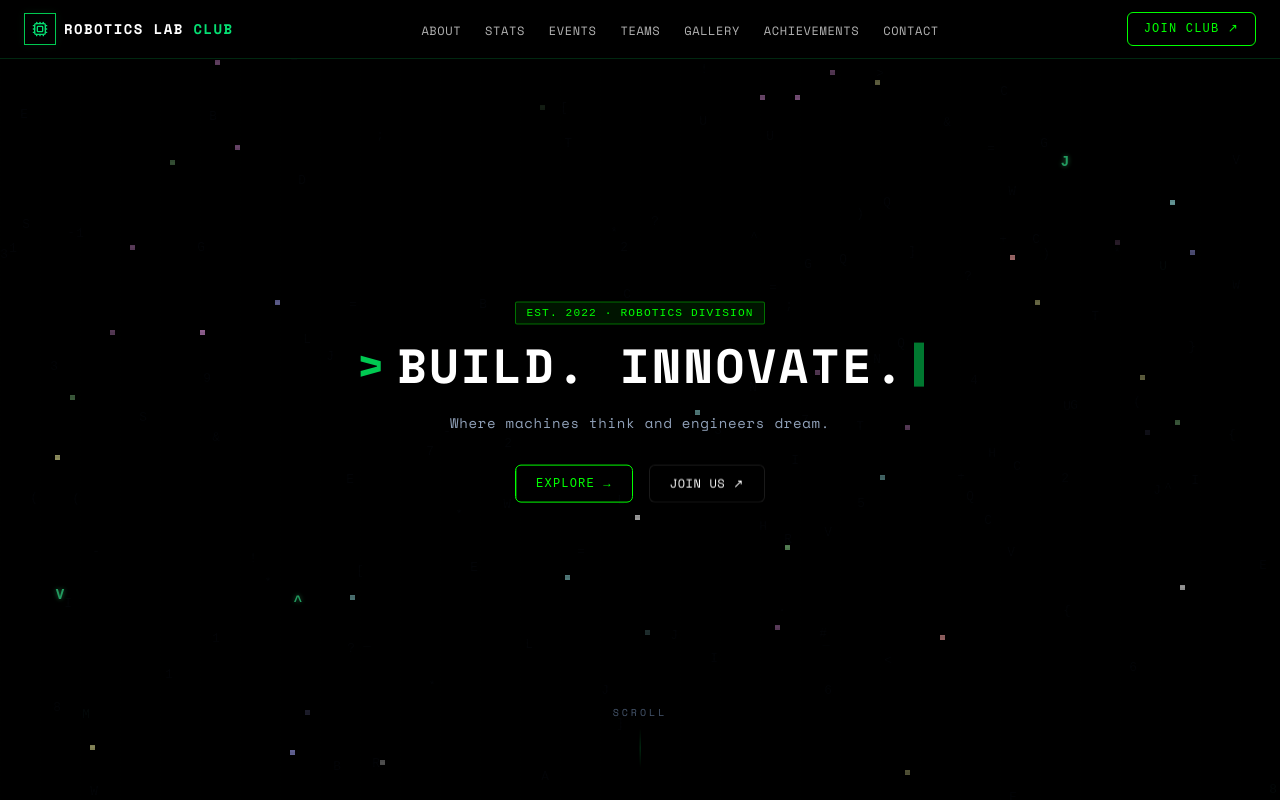
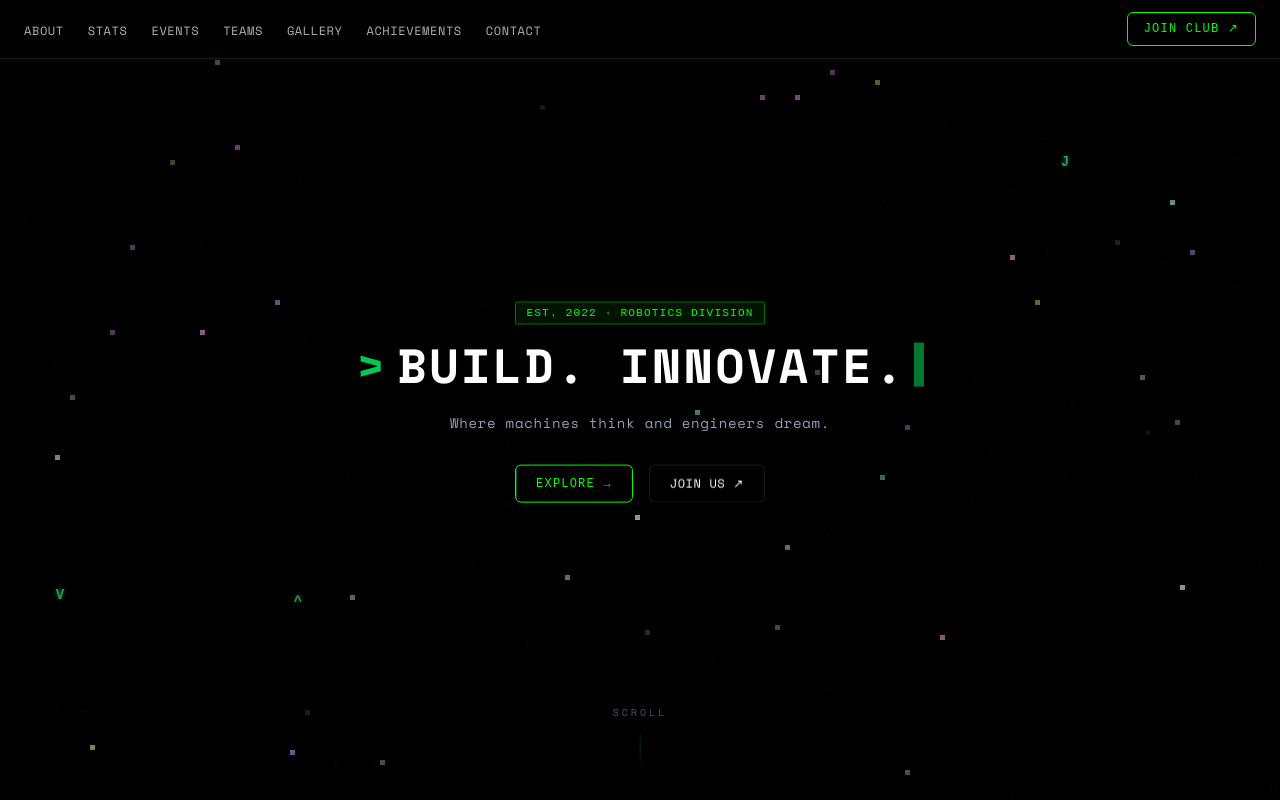
Before and after one commit to entusedglue3125/Robotics_Lab_Club, a Next.js app: page / in a window 1280 px wide. Shown: the top 800 px of the page. Built offline with nearby package versions, Linux system fonts and the light colour scheme.

Commit message:
Remove logo from navbar header

```diff
--- a/components/ui/navbar.tsx
+++ b/components/ui/navbar.tsx
@@ -1,7 +1,7 @@
 "use client"
 
 import { useState } from "react"
-import { Menu, X, Cpu } from "lucide-react"
+import { Menu, X } from "lucide-react"
 
 const navLinks = [
   { label: "About", href: "#about" },
@@ -19,16 +19,6 @@ export default function Navbar() {
   return (
     <header className="fixed top-0 left-0 right-0 z-50 bg-black border-b border-green-500/20 py-3">
       <nav className="max-w-7xl mx-auto px-4 sm:px-6 flex items-center justify-between">
-        {/* Logo */}
-        <a href="#hero" className="flex items-center gap-2 group">
-          <div className="w-8 h-8 border border-green-500 flex items-center justify-center glow-box group-hover:bg-green-500/10 transition-colors">
-            <Cpu size={16} className="text-green-400" />
-          </div>
-          <span className="font-mono font-bold text-white tracking-widest text-sm">
-            ROBOTICS LAB <span className="text-green-400">CLUB</span>
-          </span>
-        </a>
-
         {/* Desktop links */}
         <ul className="hidden md:flex items-center gap-6">
           {navLinks.map((link) => (
```
